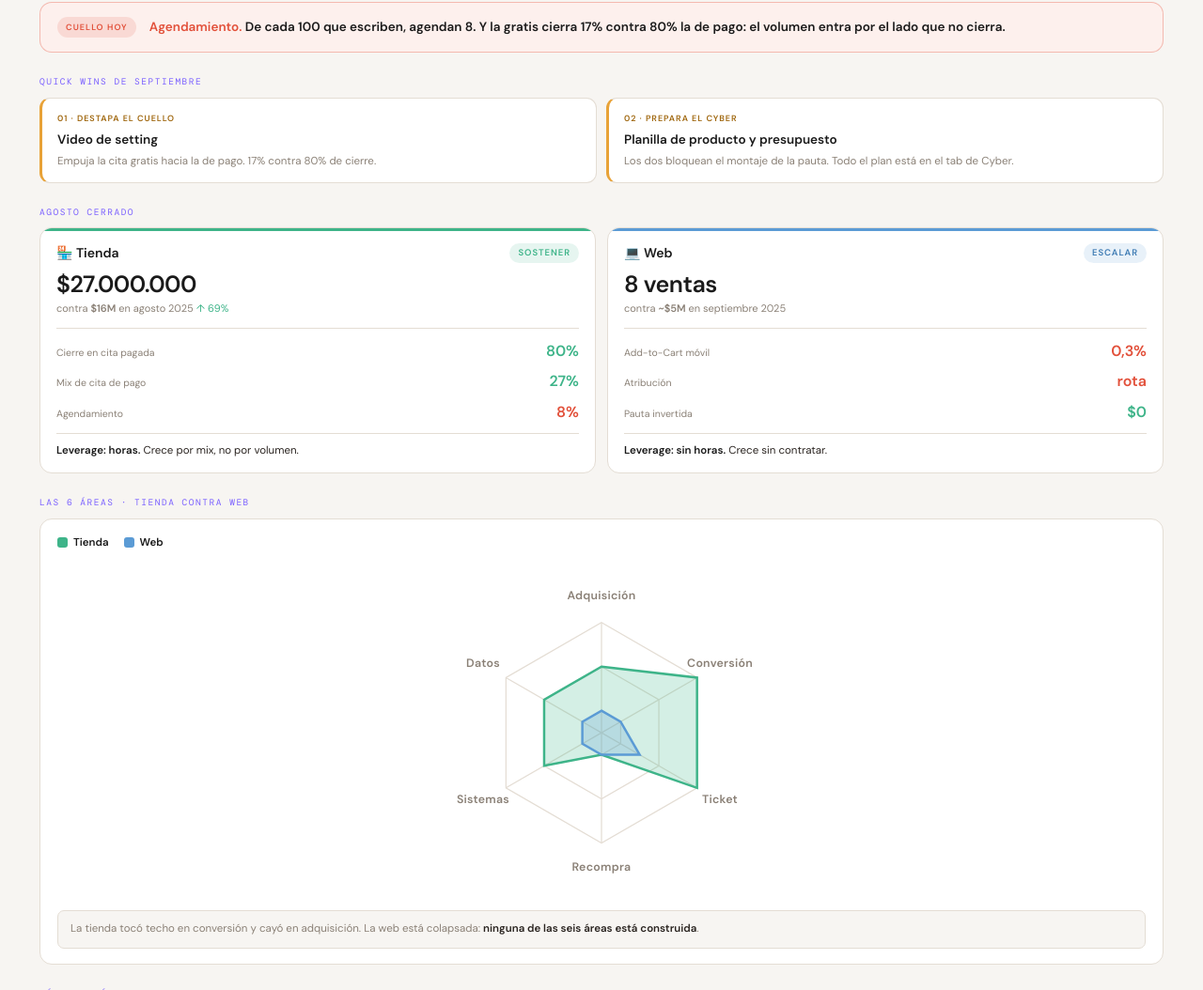
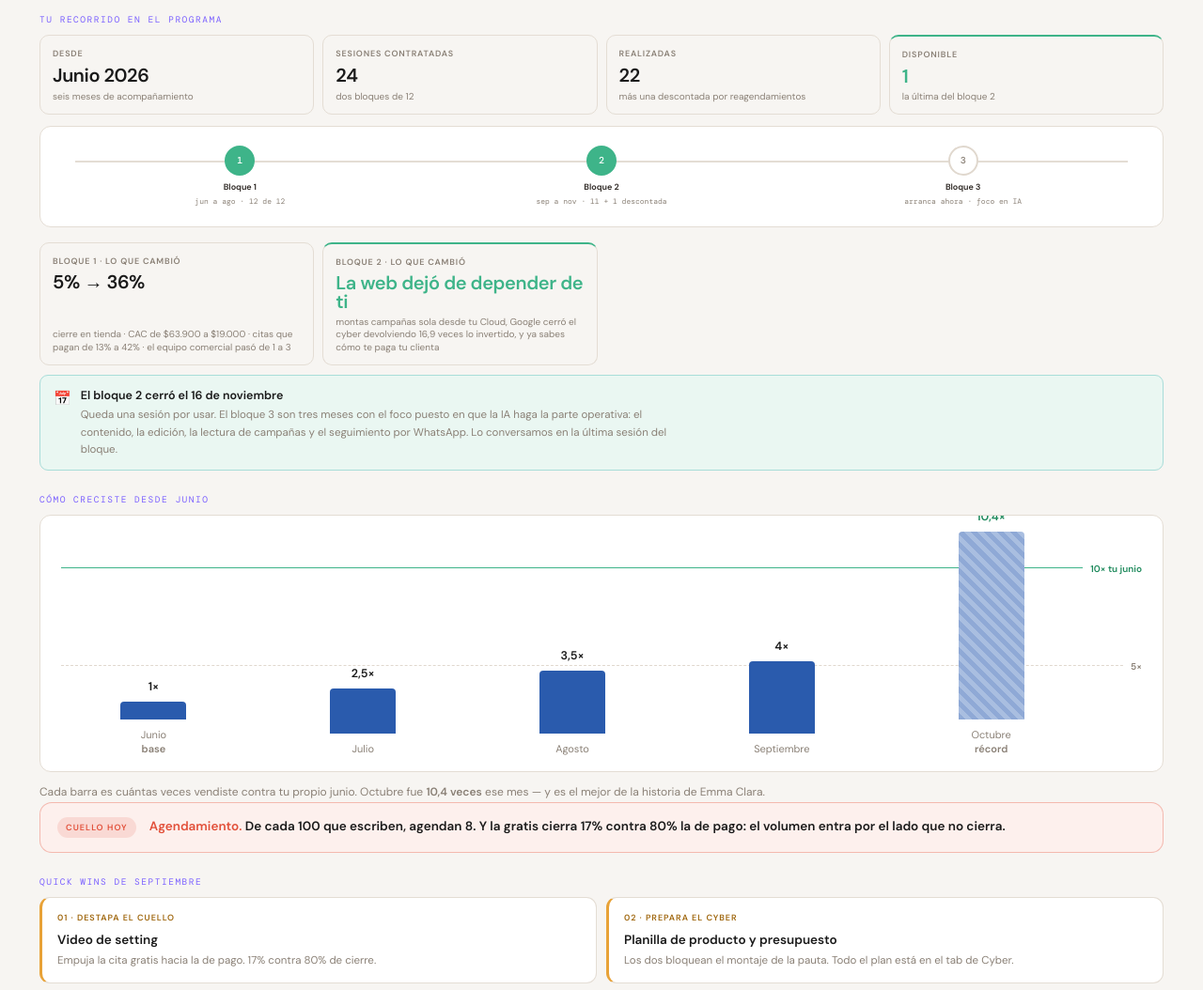
Before and after one commit to pvt-build/consulting-emmaclara, a plain HTML site: page index.html in a window 1280 px wide. Shown: the part 539-1593 px from the top of the page at 94% size. Drawn offline with nearby package versions, Linux system fonts and the light colour scheme.

Commit message:
El panel abre con el recorrido completo desde junio
El panel mostraba el bloque 2 como si fuera todo el programa. Ahora lo
primero despues de las alertas es donde esta parada: desde cuando, cuantas
sesiones lleva, cuantas quedan y que el bloque 3 arranca.

- Contador: 24 contratadas, 22 realizadas, 1 descontada, 1 disponible.
- Linea de tiempo de los tres bloques, con el 3 como siguiente.
- Que dejo cada bloque: el 1 movio el cierre en tienda de 5% a 36%; el 2
  saco a la web de depender de ella.
- Grafico "Como creciste desde junio" en multiplos sobre su propio junio,
  con octubre en 10,4x. Sin cifras en pesos: el panel lo ve su equipo.
- El track del roadmap marca el bloque cerrado el 16/11.

Sin precio, cuotas ni condiciones de pago: eso vive en la press.

Co-Authored-By: Claude Opus 5 <noreply@anthropic.com>

```diff
--- a/index.html
+++ b/index.html
@@ -1167,6 +1167,48 @@ body{font-family:'DM Sans',sans-serif;background:var(--bg);color:var(--ink);font
     </div>
   </div>
 
+  <div class="slbl">Tu recorrido en el programa</div>
+  <div class="rn-grid">
+    <div class="rn-c"><div class="rn-l">Desde</div><div class="rn-v">Junio 2026</div><div class="rn-s">seis meses de acompañamiento</div></div>
+    <div class="rn-c"><div class="rn-l">Sesiones contratadas</div><div class="rn-v">24</div><div class="rn-s">dos bloques de 12</div></div>
+    <div class="rn-c"><div class="rn-l">Realizadas</div><div class="rn-v">22</div><div class="rn-s">más una descontada por reagendamientos</div></div>
+    <div class="rn-c up"><div class="rn-l">Disponible</div><div class="rn-v">1</div><div class="rn-s">la última del bloque 2</div></div>
+  </div>
+
+  <div class="rm-track-wrap" style="margin-top:12px">
+    <div class="rm-track">
+      <div class="rm-node"><div class="rm-dot done">1</div><div class="rm-lbl">Bloque 1</div><div class="rm-sub">jun a ago · 12 de 12</div></div>
+      <div class="rm-node"><div class="rm-dot done">2</div><div class="rm-lbl">Bloque 2</div><div class="rm-sub">sep a nov · 11 + 1 descontada</div></div>
+      <div class="rm-node"><div class="rm-dot next">3</div><div class="rm-lbl">Bloque 3</div><div class="rm-sub">arranca ahora · foco en IA</div></div>
+    </div>
+  </div>
+
+  <div class="rn-grid" style="margin-top:12px">
+    <div class="rn-c"><div class="rn-l">Bloque 1 · lo que cambió</div><div class="rn-v">5% → 36%</div><div class="rn-s">cierre en tienda · CAC de $63.900 a $19.000 · citas que pagan de 13% a 42% · el equipo comercial pasó de 1 a 3</div></div>
+    <div class="rn-c up"><div class="rn-l">Bloque 2 · lo que cambió</div><div class="rn-v">La web dejó de depender de ti</div><div class="rn-s">montas campañas sola desde tu Cloud, Google cerró el cyber devolviendo 16,9 veces lo invertido, y ya sabes cómo te paga tu clienta</div></div>
+  </div>
+
+  <div class="alert-box info" style="margin-top:10px">
+    <span class="alert-icon">📅</span>
+    <div><div class="alert-title">El bloque 2 cerró el 16 de noviembre</div><div class="alert-text">Queda una sesión por usar. El bloque 3 son tres meses con el foco puesto en que la IA haga la parte operativa: el contenido, la edición, la lectura de campañas y el seguimiento por WhatsApp. Lo conversamos en la última sesión del bloque.</div></div>
+  </div>
+
+  <div class="slbl">Cómo creciste desde junio</div>
+  <div class="gr"><div class="gr-in">
+    <div class="gr-plot">
+      <div class="gr-line meta" style="bottom:200px"><span>10× tu junio</span></div>
+      <div class="gr-line" style="bottom:96px"><span>5×</span></div>
+      <div class="gr-cols">
+        <div class="gr-col"><div class="gr-tot">1×</div><div class="gr-stack"><div class="gr-seg t" style="height:19px"></div></div><div class="gr-x">Junio<br><b>base</b></div></div>
+        <div class="gr-col"><div class="gr-tot">2,5×</div><div class="gr-stack"><div class="gr-seg t" style="height:48px"></div></div><div class="gr-x">Julio</div></div>
+        <div class="gr-col"><div class="gr-tot">3,5×</div><div class="gr-stack"><div class="gr-seg t" style="height:67px"></div></div><div class="gr-x">Agosto</div></div>
+        <div class="gr-col"><div class="gr-tot">4×</div><div class="gr-stack"><div class="gr-seg t" style="height:77px"></div></div><div class="gr-x">Septiembre</div></div>
+        <div class="gr-col"><div class="gr-tot" style="color:var(--teal-dk)">10,4×</div><div class="gr-stack"><div class="gr-seg t meta" style="height:200px"></div></div><div class="gr-x">Octubre<br><b>récord</b></div></div>
+      </div>
+    </div>
+  </div></div>
+  <div class="week-text" style="margin-top:8px">Cada barra es cuántas veces vendiste contra tu propio junio. Octubre fue <b>10,4 veces</b> ese mes — y es el mejor de la historia de Emma Clara.</div>
+
   <div class="neck">
     <span class="neck-k">Cuello hoy</span>
     <span class="neck-t"><b>Agendamiento.</b> De cada 100 que escriben, agendan 8. Y la gratis cierra 17% contra 80% la de pago: el volumen entra por el lado que no cierra.</span>
@@ -1543,7 +1585,7 @@ body{font-family:'DM Sans',sans-serif;background:var(--bg);color:var(--ink);font
   <div class="rm-track-wrap">
     <div style="font-size:12px;font-weight:600;color:var(--dark);margin-bottom:14px;display:flex;align-items:center;justify-content:space-between;flex-wrap:wrap;gap:6px">
       Recorrido del bloque 2
-      <span class="bdg red">🔴 Última del bloque · por fijar — se recomienda antes del 16</span>
+      <span class="bdg red">🔴 Bloque 2 cerrado el 16 nov · queda 1 sesión por usar</span>
     </div>
     <div class="rm-track">
       <div class="rm-node"><div class="rm-dot done">1</div><div class="rm-lbl">Cierre agosto</div><div class="rm-sub">3 sep</div></div>
@@ -1557,7 +1599,7 @@ body{font-family:'DM Sans',sans-serif;background:var(--bg);color:var(--ink);font
       <div class="rm-node"><div class="rm-dot critical">9</div><div class="rm-lbl">No realizada</div><div class="rm-sub">2 nov</div></div>
       <div class="rm-node"><div class="rm-dot done">10</div><div class="rm-lbl">Temporada alta</div><div class="rm-sub">3 nov</div></div>
       <div class="rm-node"><div class="rm-dot done">11</div><div class="rm-lbl">Mecánica Black</div><div class="rm-sub">10 nov</div></div>
-      <div class="rm-node"><div class="rm-dot next">12</div><div class="rm-lbl">Cierre del bloque</div><div class="rm-sub">por fijar</div></div>
+      <div class="rm-node"><div class="rm-dot next">12</div><div class="rm-lbl">Última del bloque</div><div class="rm-sub">por agendar</div></div>
     </div>
   </div>
 
```
